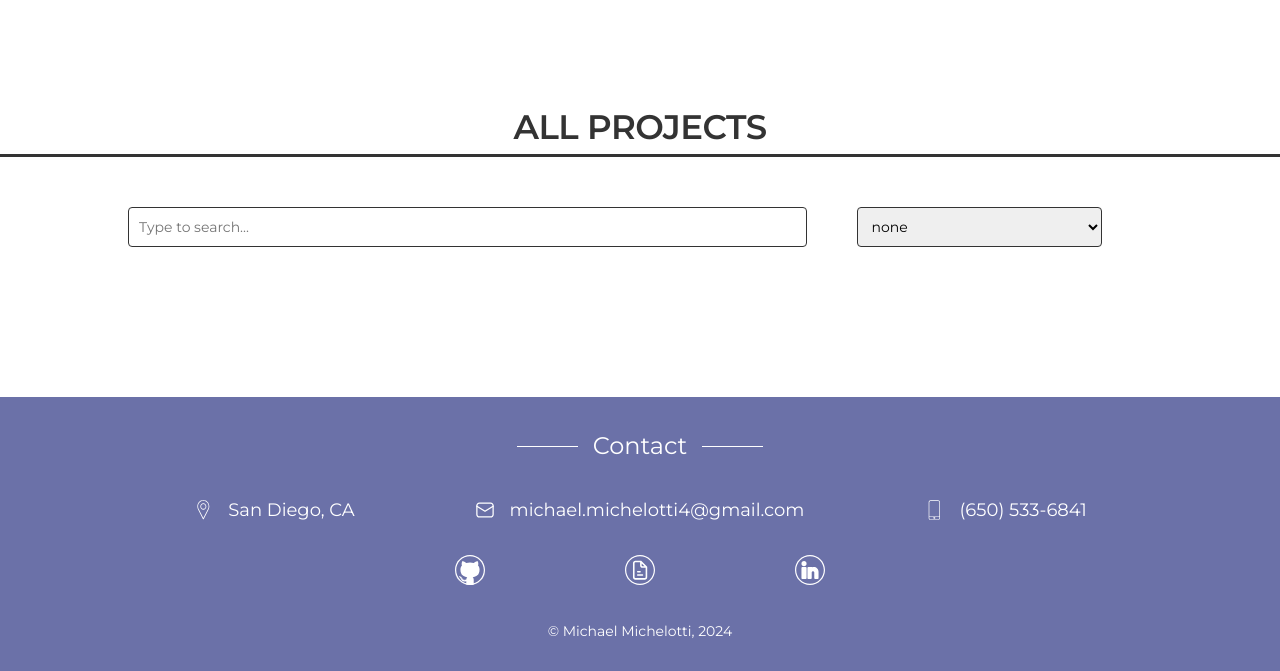
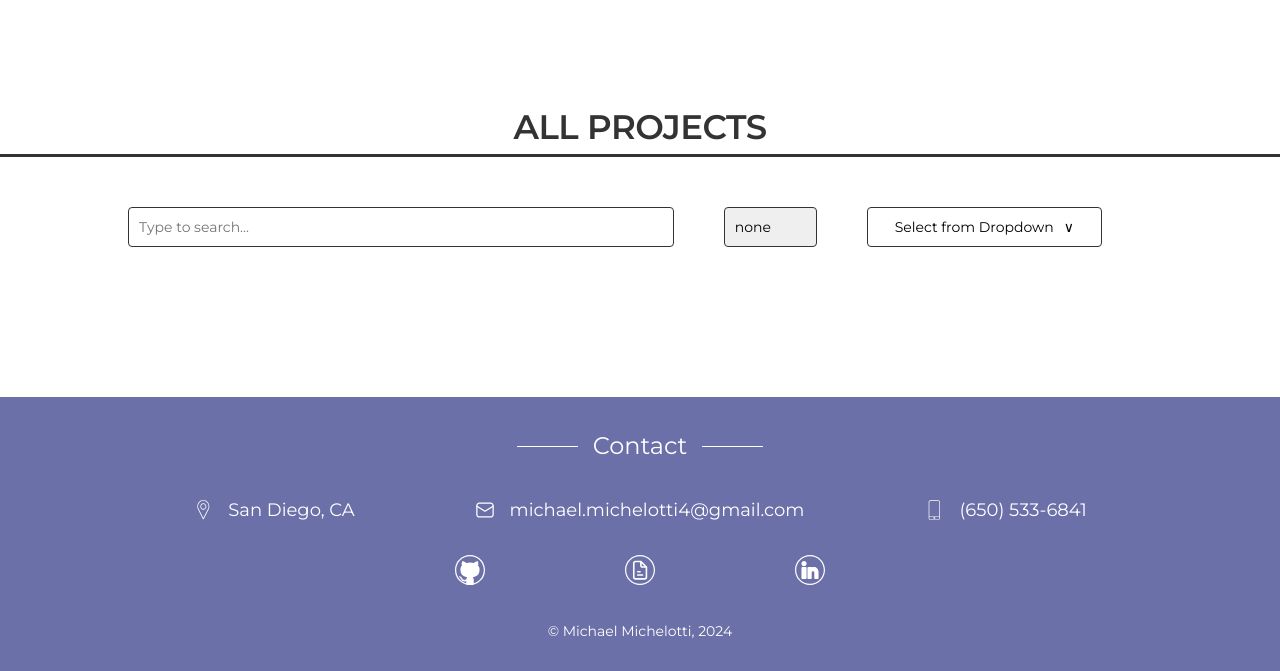
Before and after one commit to michael-michelotti/michael-michelotti-dot-com, a Node server app: page /projects in a window 1280 px wide. Shown: the part 60-731 px from the top of the page. Run offline with Node 20, Linux system fonts and the light colour scheme; data that the repository does not hold is empty; some libraries are stand-ins or nearby versions.

Commit message:
create dropdown with checkboxes for tech filters, create checkbox-filter component

```diff
--- a/public/css/style.css
+++ b/public/css/style.css
@@ -72,6 +72,9 @@ body {
 
 .lazy-img {
   filter: blur(2rem); }
+
+.rotate-180 {
+  transform: rotate(180deg); }
 
 .title-container {
   text-align: center; }
@@ -210,6 +213,7 @@ body {
     padding: 1rem; }
   .projects__category-filter {
     flex-grow: 1;
+    appearance: none;
     font-size: 1.4rem;
     font-family: "Montserrat", sans-serif;
     border: 0.1rem solid #333;
@@ -781,3 +785,28 @@ body {
     transition: color 0.3s; }
   .project-links__link:hover .project-links__caption {
     color: #fff; }
+
+.checkbox-filter {
+  flex-grow: 1; }
+  .checkbox-filter__content {
+    display: none;
+    position: absolute;
+    padding: 1rem;
+    z-index: 1; }
+  .checkbox-filter__label {
+    display: block;
+    margin-bottom: 0.5rem; }
+  .checkbox-filter__button {
+    cursor: pointer;
+    height: 100%;
+    width: 100%;
+    background-color: #fff;
+    border: 0.1rem solid #333;
+    border-radius: 0.4rem;
+    padding: 1rem;
+    font-family: "Montserrat", sans-serif;
+    font-size: 1.4rem; }
+  .checkbox-filter__arrow {
+    display: inline-block;
+    transition: transform 0.1s ease-in-out;
+    margin-left: 1rem; }
--- a/sass/_abstracts.scss
+++ b/sass/_abstracts.scss
@@ -42,3 +42,7 @@
 .lazy-img {
   filter: blur(2rem);
 }
+
+.rotate-180 {
+  transform: rotate(180deg);
+}
--- /dev/null
+++ b/sass/components/_checkbox-filter.scss
@@ -0,0 +1,33 @@
+.checkbox-filter {
+  flex-grow: 1;
+
+  &__content {
+    display: none;
+    position: absolute;
+    padding: 1rem;
+    z-index: 1;
+  }
+
+  &__label {
+    display: block;
+    margin-bottom: 0.5rem;
+  }
+
+  &__button {
+    cursor: pointer;
+    height: 100%;
+    width: 100%;
+    background-color: $color-white;
+    border: 0.1rem solid $color-dark;
+    border-radius: 0.4rem;
+    padding: 1rem;
+    font-family: $font-primary;
+    font-size: 1.4rem;
+  }
+
+  &__arrow {
+    display: inline-block;
+    transition: transform 0.1s ease-in-out;
+    margin-left: 1rem;
+  }
+}
--- a/sass/main.scss
+++ b/sass/main.scss
@@ -25,3 +25,4 @@
 @import 'components/skill-grid';
 @import 'components/button';
 @import 'components/project-links';
+@import 'components/checkbox-filter'
--- a/sass/pages/_allProjects.scss
+++ b/sass/pages/_allProjects.scss
@@ -21,6 +21,7 @@
 
   &__category-filter {
     flex-grow: 1;
+    appearance: none;
     font-size: 1.4rem;
     font-family: $font-primary;
     border: 0.1rem solid $color-dark;
--- /dev/null
+++ b/views/mixins/_checkboxFilter.pug
@@ -0,0 +1,9 @@
+mixin checkboxFilter(values)
+  .checkbox-filter
+    button.checkbox-filter__button
+      | Select from Dropdown
+      span.checkbox-filter__arrow &or;
+    .checkbox-filter__content
+      each value in values
+        label.checkbox-filter__label #{value}
+          input.checkbox-filter__input(type='checkbox', value=value)
--- a/views/pages/allProjects.pug
+++ b/views/pages/allProjects.pug
@@ -1,6 +1,7 @@
 extends ../base
 
 include ../mixins/_projectRow
+include ../mixins/_checkboxFilter
 
 block content
   section.projects
@@ -11,8 +12,9 @@ block content
         option(value="", selected) none
         each category in uniqueCategories
           option(value=category) #{category}
+      +checkboxFilter(uniqueTechs)
       .projects__tech-filter(id="techFilter")
-        each tech in uniqueTechs
+        // each tech in uniqueTechs
           label.projects__tech-filter-tech
             div.projects__tech-filter-tech-label #{tech}
             input.projects__tech-filter-tech-checkbox(type="checkbox", name=tech, value=tech)
```
Also changed, not shown: public/js/all-projects.js.
